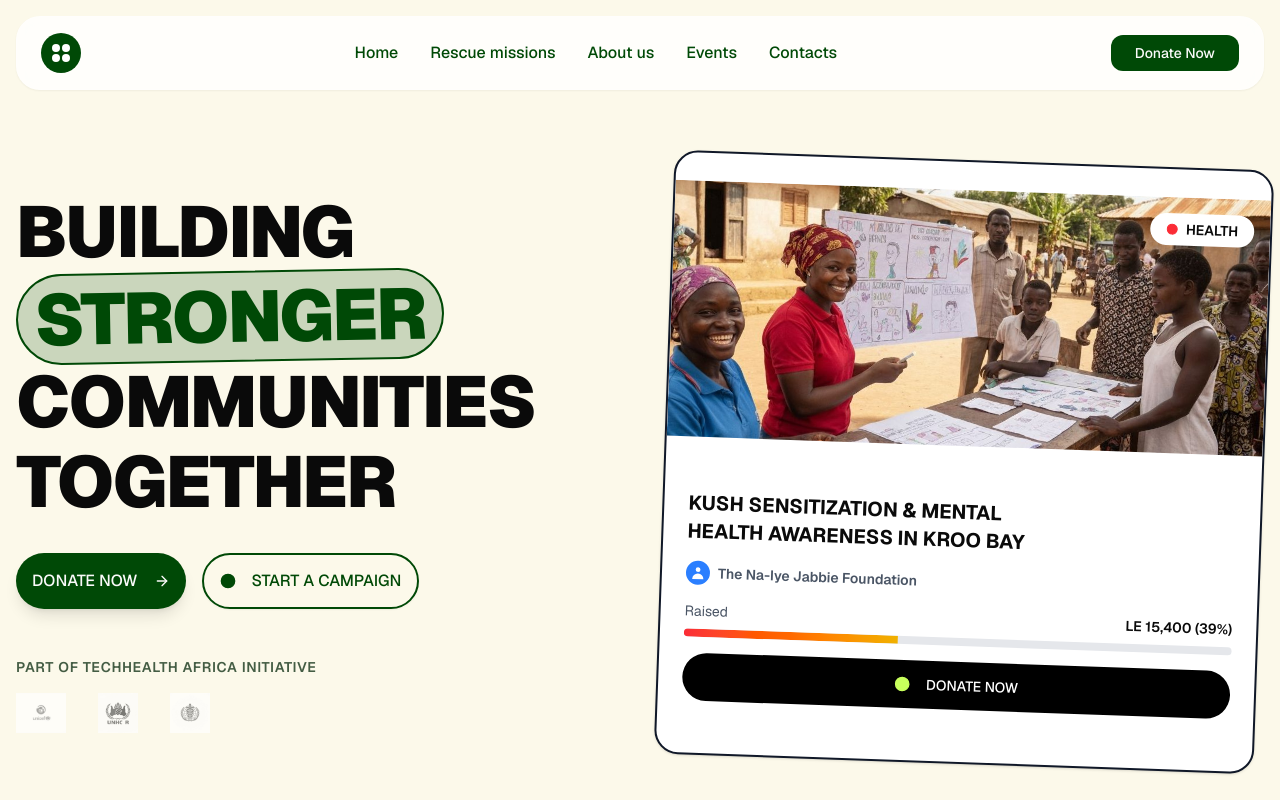
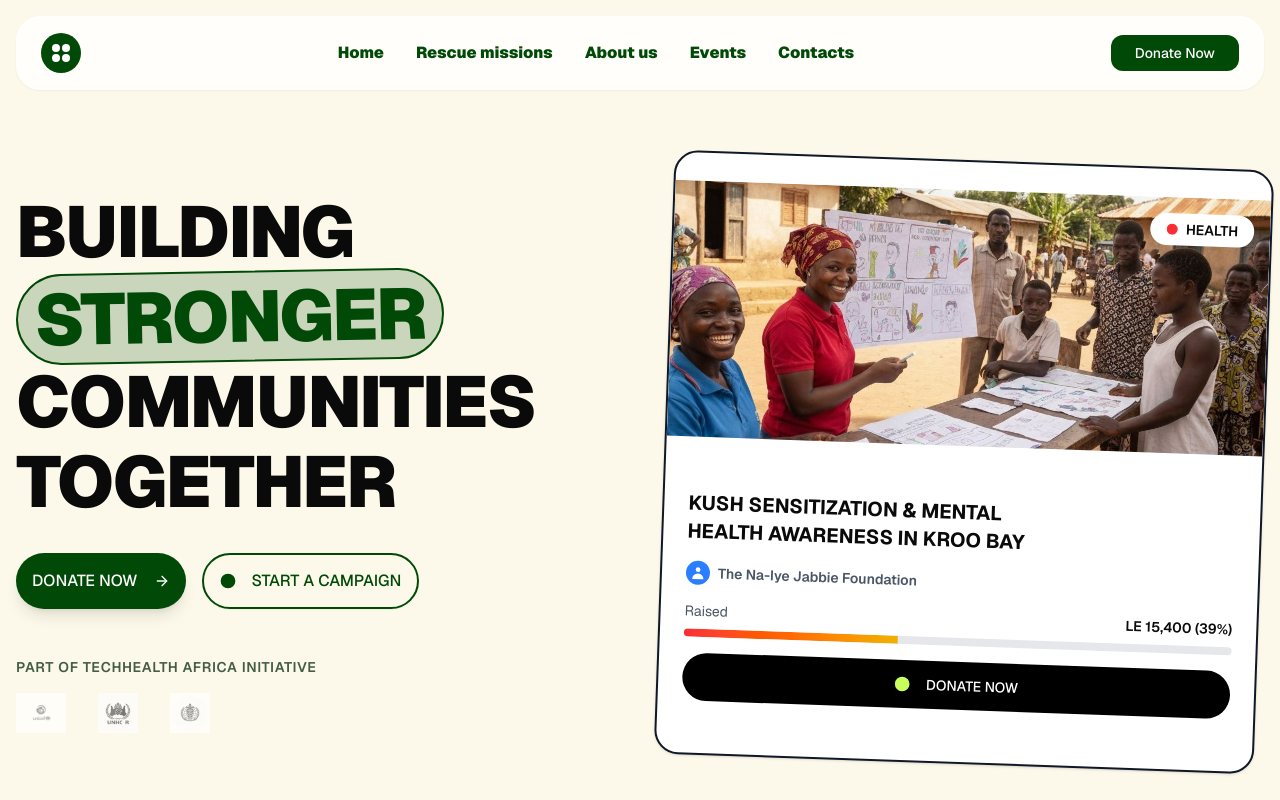
Before and after one commit to ojoedejen/The-Na-Iye-Jabbie-Foundation-NIJF-We, a Next.js app: page / in a window 1280 px wide. Shown: the top 800 px of the page. Built offline with nearby package versions, Linux system fonts and the light colour scheme.

Commit message:
feat: sync changes from main across project files
Co-authored-by: null <209897911+ojoedejen@users.noreply.github.com>

```diff
--- a/components/navigation.tsx
+++ b/components/navigation.tsx
@@ -26,19 +26,19 @@ export function Navigation() {
             </Link>
 
             <div className="hidden md:flex items-center space-x-8">
-              <Link href="/" className="text-primary hover:text-primary/70 transition-colors font-medium">
+              <Link href="/" className="text-primary hover:text-primary/70 transition-colors font-black">
                 Home
               </Link>
-              <Link href="/campaigns" className="text-primary hover:text-primary/70 transition-colors font-medium">
+              <Link href="/campaigns" className="text-primary hover:text-primary/70 transition-colors font-black">
                 Rescue missions
               </Link>
-              <Link href="/about" className="text-primary hover:text-primary/70 transition-colors font-medium">
+              <Link href="/about" className="text-primary hover:text-primary/70 transition-colors font-black">
                 About us
               </Link>
-              <Link href="/events" className="text-primary hover:text-primary/70 transition-colors font-medium">
+              <Link href="/events" className="text-primary hover:text-primary/70 transition-colors font-black">
                 Events
               </Link>
-              <Link href="/contact" className="text-primary hover:text-primary/70 transition-colors font-medium">
+              <Link href="/contact" className="text-primary hover:text-primary/70 transition-colors font-black">
                 Contacts
               </Link>
             </div>
```
